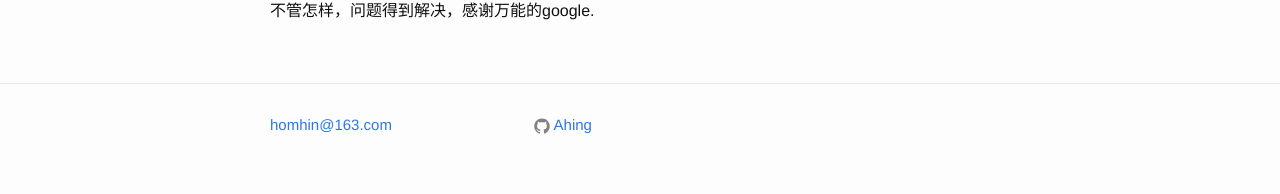
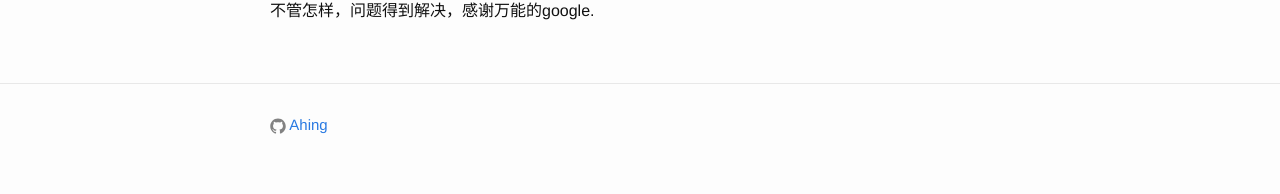
Before and after one commit to hongxingli9/hongxingli9.github.io, a Jekyll site: the page built from _posts/2015-11-08-unicode-decode-error.markdown, in a window 1280 px wide. Shown: the part 813-1007 px from the top of the page. Built offline with Jekyll 4.4.1, drawn with Linux system fonts in a browser that asks for light colours.

Commit message:
modify footer.html

```diff
--- a/_includes/footer.html
+++ b/_includes/footer.html
@@ -2,13 +2,8 @@
 
   <div class="wrapper">
     <div class="footer-col-wrapper">
+
       <div class="footer-col  footer-col-1">
-        <ul class="contact-list">
-          <li><a href="mailto:{{ site.email }}">{{ site.email }}</a></li>
-        </ul>
-      </div>
-
-      <div class="footer-col  footer-col-2">
         <ul class="social-media-list">
           {% if site.github_username %}
           <li>
```
